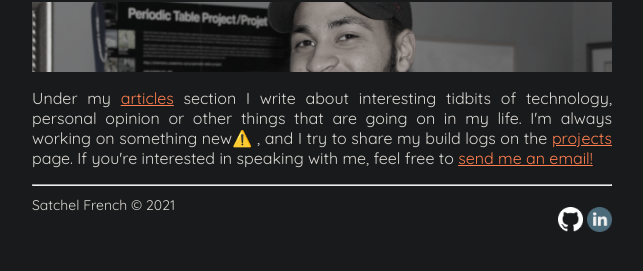
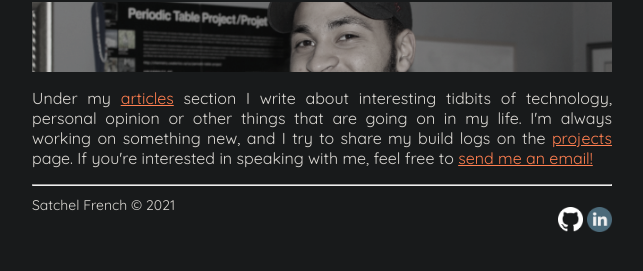
Before and after one commit to satchelfrench/satchelfrench.github.io, a Jekyll site: the page built from index.md, in a window 1280 px wide. Shown: the part 424-695 px from the top of the page, without its empty margins (318-961 px from the left). Built offline with Jekyll 4.4.1, drawn with Linux system fonts in a browser that asks for light colours.

```diff
--- a/_layouts/landing.html
+++ b/_layouts/landing.html
@@ -37,7 +37,7 @@
 
 					<p>Hi, I'm Satchel. I'm an engineering graduate student living Toronto, Canada. Currently I'm focusing on building useful software 💻 and researching reinforcement learning 🤖. This blog serves as a repository of all the places my curiosity has taken me. Stick around if you'd like to read about my technical interests — caution ahead, I often detour into unfamiliar territory!  </p>
 					<div class="fog"></div>
-					<p>Under my <a href="/articles/">articles</a> section I write about interesting tidbits of technology, personal opinion or other things that are going on in my life. I'm always working on something new⚠️ , and I try to share my build logs on the <a href="/projects/">projects</a> page. If you're interested in speaking with me, feel free to <a href="mailto:frenchsatchel@gmail.com?subject=Lets%20Talk%20Tech!">send me an email!</a></p>
+					<p>Under my <a href="/articles/">articles</a> section I write about interesting tidbits of technology, personal opinion or other things that are going on in my life. I'm always working on something new, and I try to share my build logs on the <a href="/projects/">projects</a> page. If you're interested in speaking with me, feel free to <a href="mailto:frenchsatchel@gmail.com?subject=Lets%20Talk%20Tech!">send me an email!</a></p>
 				</div>
 				<hr>
 			</div>
```
